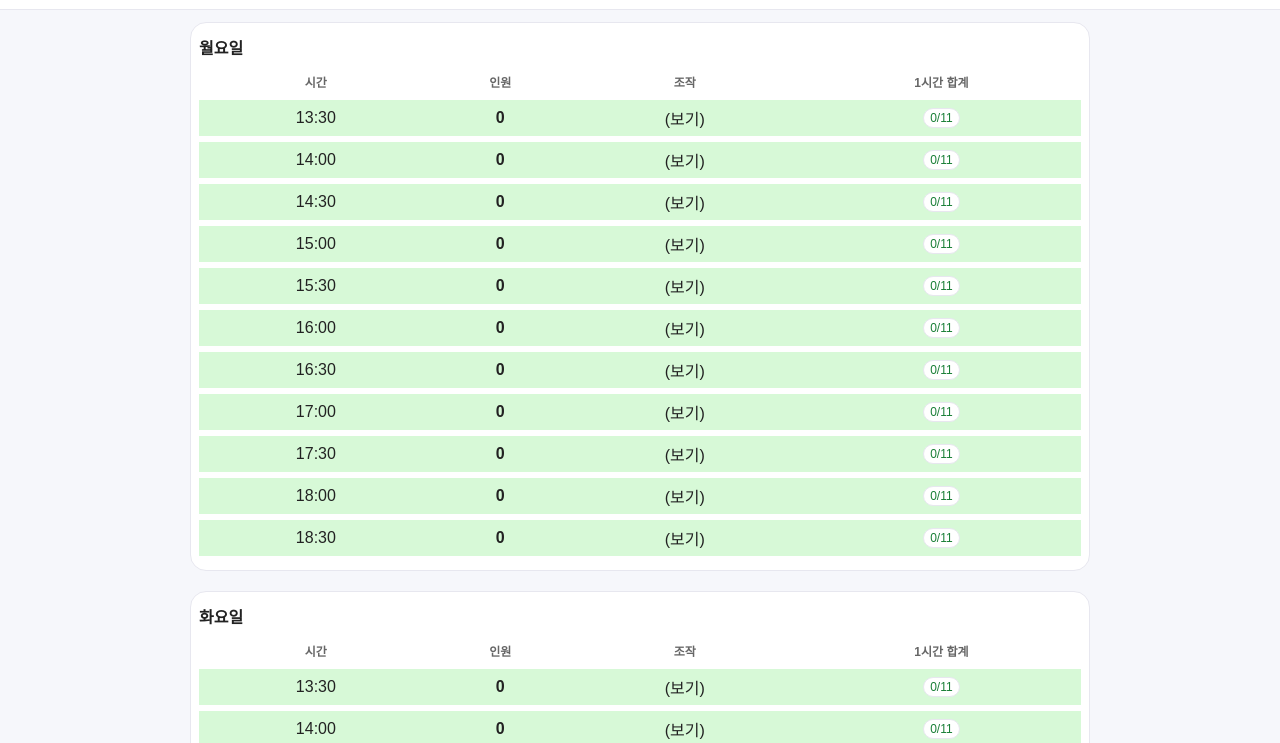
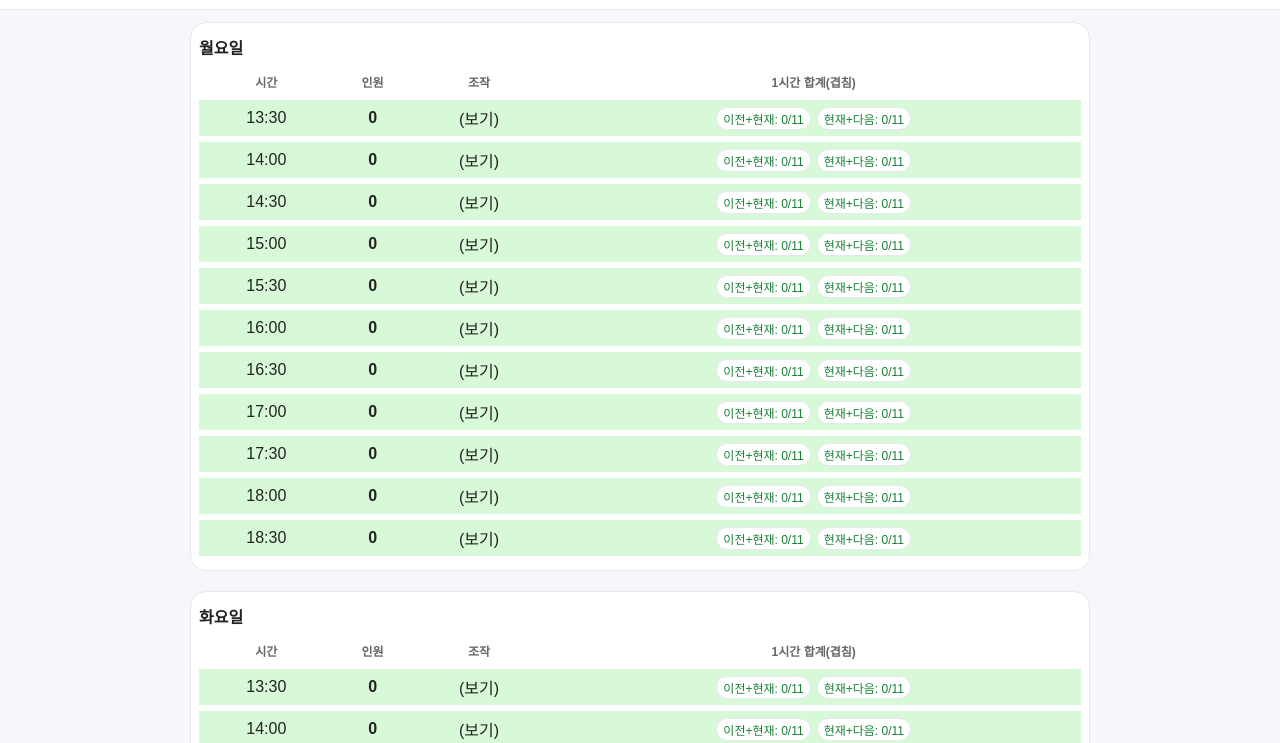
Before and after one commit to zeromo0713/piano-timetable, a plain HTML site: page index.html in a window 1280 px wide. Shown: the part 57-800 px from the top of the page. Drawn offline with Linux system fonts and the light colour scheme.

Commit message:
Add files via upload

```diff
--- a/index.html
+++ b/index.html
@@ -6,14 +6,8 @@
 <title>피아노 학원 시간표 (월~금)</title>
 <style>
 :root{
-    --ok:#d7f9d7;
-    --warn:#ffd9d9;
-    --bg:#f6f7fb;
-    --card:#ffffff;
-    --text:#222;
-    --muted:#666;
-    --accent:#4caf50;
-    --line:#e7e7ef;
+  --ok:#d7f9d7; --warn:#ffd9d9; --bg:#f6f7fb; --card:#ffffff;
+  --text:#222; --muted:#666; --accent:#4caf50; --line:#e7e7ef;
   --btn:#efefef;
 }
 body{margin:0;background:var(--bg);color:var(--text);font-family:sans-serif}
@@ -30,12 +24,13 @@
 h2{margin:4px 0;font-size:16px}
 table{width:100%;border-collapse:separate;border-spacing:0 6px}
 th{font-size:12px;color:var(--muted);padding:4px}
-  td{padding:6px;text-align:center}
+td{padding:6px;text-align:center; vertical-align: middle;}
 tr{border-radius:12px;overflow:hidden}
 .count{font-weight:700}
 .ctrl{padding:2px 8px;margin:0 2px;border-radius:8px;border:1px solid var(--line);background:#f3f3f7;font-weight:800;cursor:pointer}
-  .hourbadge{font-size:12px;padding:2px 6px;border-radius:999px;border:1px solid var(--line);background:#fff;display:inline-block}
-  .danger{color:#b00020}
+.badges{display:flex; gap:6px; justify-content:center; flex-wrap:wrap;}
+.badge{font-size:12px;padding:2px 6px;border-radius:999px;border:1px solid var(--line);background:#fff;display:inline-block}
+.danger{color:#b00020; border-color:#f1a7a7}
 .success{color:#1a7f37}
 </style>
 </head>
@@ -61,9 +56,8 @@ const DAYS = [
   {key:"thu",label:"목요일"},
   {key:"fri",label:"금요일"}
 ];
-const SLOT_MAX = 7;   // 한 타임 최대 인원
-const HOUR_MAX = 11;  // 한 시간 합계 최대 인원
-const PAIRS = [[0,1],[2,3],[4,5],[6,7],[8,9]]; // 마지막 18:30은 단독
+const SLOT_MAX = 7;
+const HOUR_MAX = 11;
 const DEFAULT_PIN = "0000";
 
 /** 상태 **/
@@ -75,9 +69,7 @@ let editMode = false;
 function loadState(){
   try{
     const raw = localStorage.getItem("piano_schedule_week");
-    if(!raw){
-      return {currentHall:"main", data:{}};
-    }
+    if(!raw) return {currentHall:"main", data:{}};
     return JSON.parse(raw);
   }catch(e){
     return {currentHall:"main", data:{}};
@@ -92,11 +84,12 @@ function getDayData(dayKey){
   }
   return state.data[dayKey];
 }
-function hourSum(arr, idx){
-  for(const [a,b] of PAIRS){
-    if(idx===a || idx===b) return (arr[a]||0)+(arr[b]||0);
-  }
-  return arr[idx]||0;
+
+// 이전+현재, 현재+다음 합계 계산
+function hourSums(arr, idx){
+  const prev = idx > 0 ? (arr[idx-1]||0) + (arr[idx]||0) : (arr[idx]||0);
+  const next = idx < arr.length-1 ? (arr[idx]||0) + (arr[idx+1]||0) : (arr[idx]||0);
+  return { prev, next, max: Math.max(prev, next) };
 }
 
 /** 렌더 **/
@@ -116,29 +109,35 @@ function render(){
     section.appendChild(title);
 
     const table = document.createElement("table");
-    const thead = `<thead><tr><th>시간</th><th>인원</th><th>조작</th><th>1시간 합계</th></tr></thead>`;
+    const thead = "<thead><tr><th>시간</th><th>인원</th><th>조작</th><th>1시간 합계(겹침)</th></tr></thead>";
     let rows = "";
+
     TIMES.forEach((t,i)=>{
       const count = arr[i]||0;
-      const sum = hourSum(arr,i);
-      // ✅ 수정: count >= SLOT_MAX, sum >= HOUR_MAX
-      const isWarn = (count >= SLOT_MAX) || (sum >= HOUR_MAX);
+      const {prev, next, max} = hourSums(arr, i);
+      const isWarn = (count >= SLOT_MAX) || (max >= HOUR_MAX);
+
       rows += `
       <tr style="background:${isWarn?'var(--warn)':'var(--ok)'}">
         <td>${t}</td>
         <td class="count">${count}</td>
         <td>
-            ${editMode?`
-            <button class="ctrl" onclick="change('${d.key}',${i},-1)">−</button>
-            <button class="ctrl" onclick="change('${d.key}',${i},1)">+</button>
-            `:"(보기)"}
+          ${editMode
+            ? `<button class="ctrl" onclick="change('${d.key}',${i},-1)">−</button>
+               <button class="ctrl" onclick="change('${d.key}',${i},1)">+</button>`
+            : "(보기)"}
         </td>
-          <td><span class="hourbadge ${sum>=HOUR_MAX?'danger':'success'}">${sum}/${HOUR_MAX}</span></td>
+        <td>
+          <div class="badges">
+            <span class="badge ${prev>=HOUR_MAX?'danger':'success'}">이전+현재: ${prev}/${HOUR_MAX}</span>
+            <span class="badge ${next>=HOUR_MAX?'danger':'success'}">현재+다음: ${next}/${HOUR_MAX}</span>
+          </div>
+        </td>
       </tr>`;
     });
+
     table.innerHTML = thead + "<tbody>"+rows+"</tbody>";
     section.appendChild(table);
-
     container.appendChild(section);
   });
 
```
Lines whose indentation alone changed are shown as unchanged.
